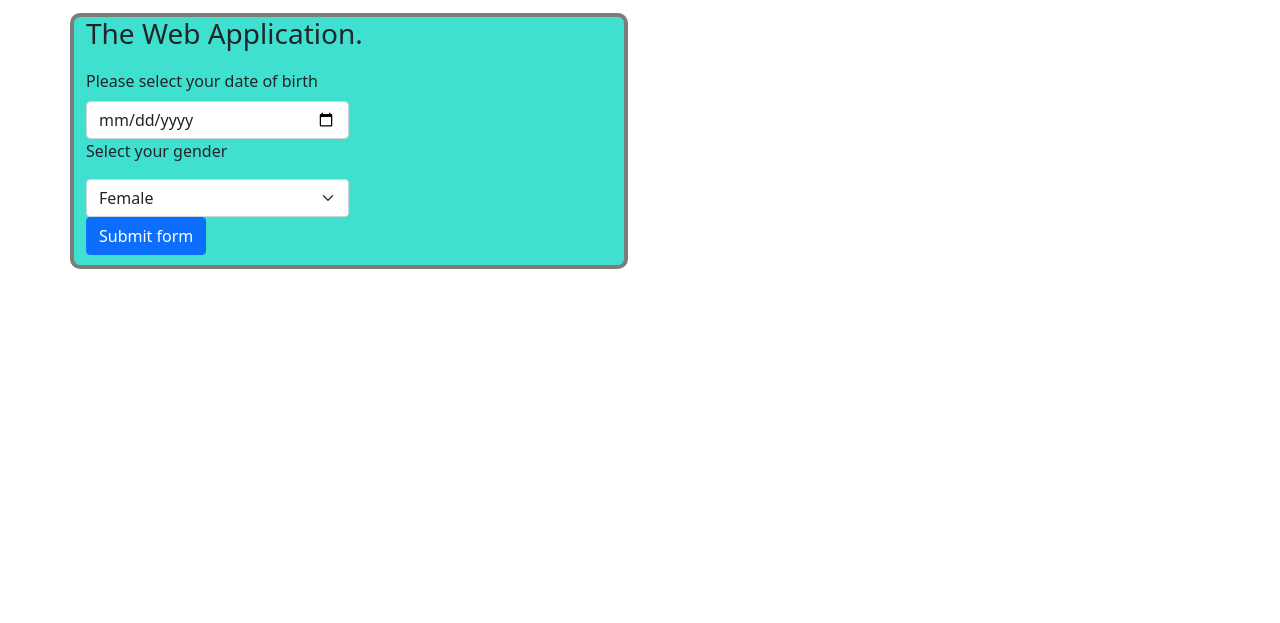
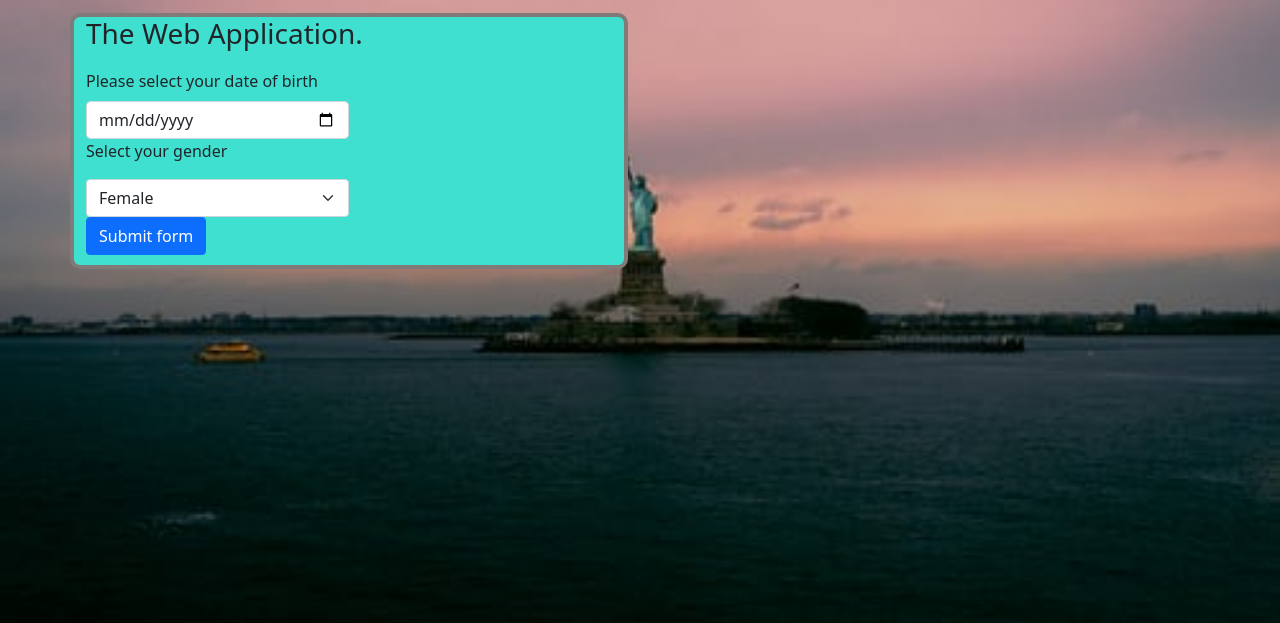
Before and after one commit to Kips-alih/Akan-name-calculator, a plain HTML site: page index.html in a window 1280 px wide. Shown: the part 177-800 px from the top of the page. Drawn offline with Linux system fonts and the light colour scheme.

Commit message:
Create images folder,add background image to the body element

```diff
--- a/css/style.css
+++ b/css/style.css
@@ -1,5 +1,5 @@
 body{
-  background-image: url(/images/ghana.jpeg);
+  background-image: url(/images/background.jpeg);
   background-repeat: no-repeat;
   background-size: cover;
 }
```
Also changed, not shown: images/background.jpeg (added).
